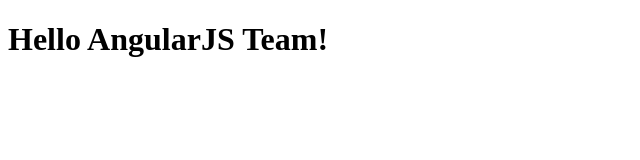
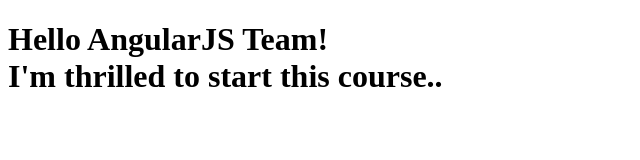
Before and after one commit to heliniApps/Coursera-AnjularJS, a plain HTML site: page index.html in a window 1280 px wide. Shown: the whole page, without its empty margins (0-640 px from the left). Drawn offline with Linux system fonts and the light colour scheme.

Commit message:
second version index.html

```diff
--- a/index.html
+++ b/index.html
@@ -5,6 +5,6 @@
     <title>Hello Coursera</title>
   </head>
   <body>
-    <h1>Hello AngularJS Team!</h1>
+    <h1>Hello AngularJS Team! <br /> I'm thrilled to start this course..</h1>
   </body>
 </html>
```
